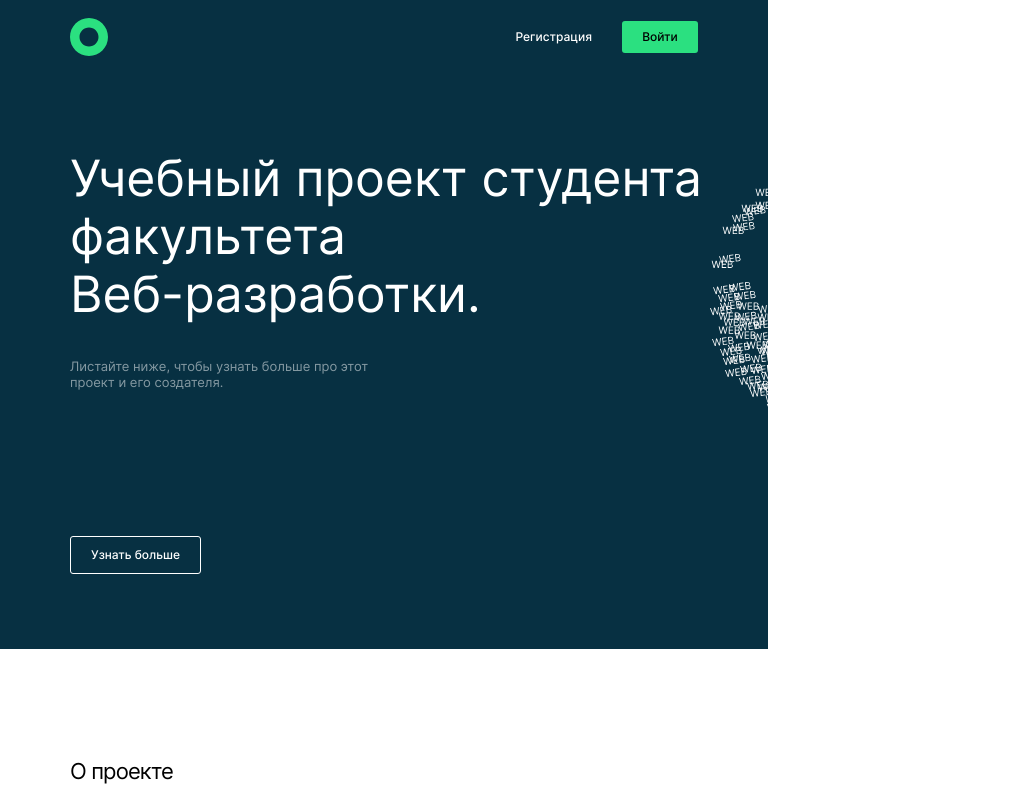
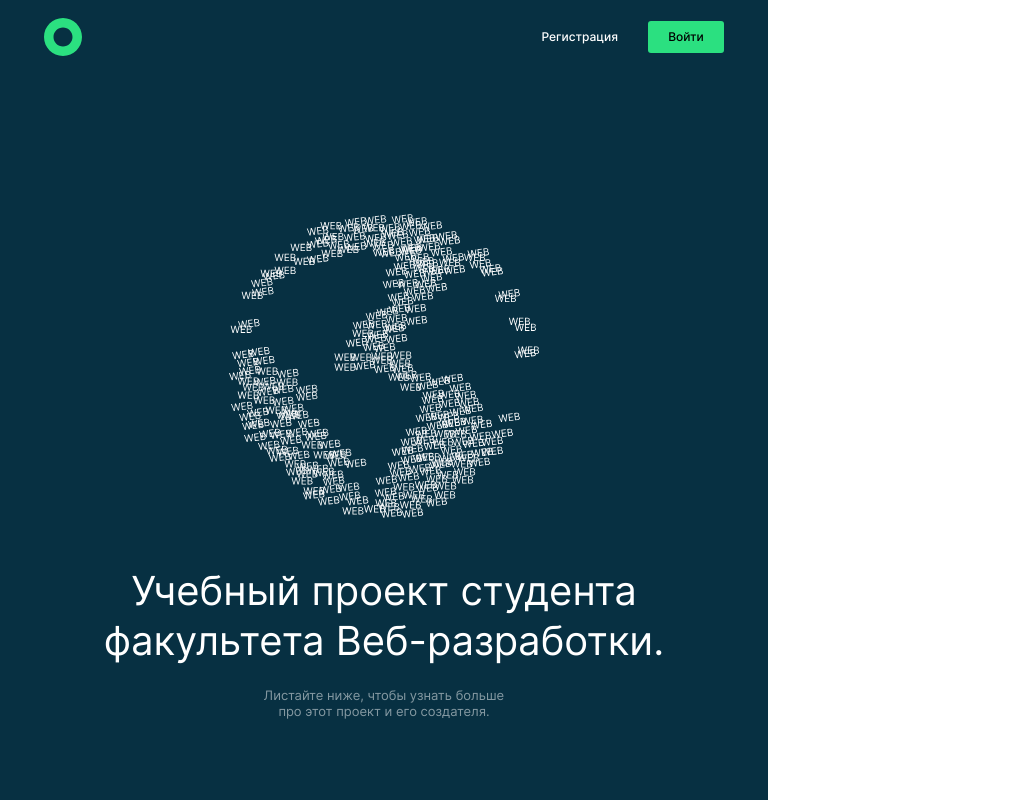
Before and after one commit to GrigoryGriko/movies-explorer-frontend, a React (Create React App) app: page / in a window 768 px wide. Shown: the top 800 px of the page, 1020 px wide, since content can reach past the window. Built offline with nearby package versions, Linux system fonts and the light colour scheme.

Commit message:
feat: адаптирована секция promo (768-1023px)

```diff
--- a/src/components/App/App.css
+++ b/src/components/App/App.css
@@ -27,3 +27,12 @@
 .link-hover:hover {
   opacity: .7;
 }
+
+@media screen and (min-width: 768px) and (max-width: 1023px) {
+  .wrapper {
+    width: calc(100% - 88px)
+  }
+}
+@media screen and (min-width: 320px) and (max-width: 767px) {
+
+}
--- a/src/components/Header/Header.css
+++ b/src/components/Header/Header.css
@@ -27,78 +27,6 @@
   justify-content: space-between;
   align-items: center;
 }
-.header__wrapper-menu {
-  margin-left: 44px;
-  display: flex;
-  width: 100%;
-  justify-content: flex-start;
-}
-.header__wrapper-menu_unlogged {
-  justify-content: flex-end;
-}
-.header__action-reigister {
-  margin: 0;
-  align-self: center;
-
-  font-family: 'Inter';
-  font-style: normal;
-  font-weight: 500;
-  font-size: 12px;
-  color: #fff;
-  text-decoration: none;
-}
-.header__action-login {
-  display: flex;
-  margin: 0;
-  margin-left: 30px;
-
-  justify-content: center;
-  align-items: center;
-
-  width: 76px;
-  height: 32px;
-
-  font-family: 'Inter';
-  font-style: normal;
-  font-weight: 500;
-  font-size: 12px;
-  color: #000;
-  text-decoration: none;
-
-  background-color: #2BE080;
-  border-radius: 3px;
-}
-
-.header__menu-link {
-  font-family: 'Inter';
-  font-weight: 400;
-  font-size: 13px;
-
-  color: #000000;
-  text-decoration: none;
-  margin-right: 16px;
-}
-.header__menu-link:last-child {
-  margin-right: 0;
-}
 .header__menu-link_bold {
   font-weight: 500;
 }
-
-.header__action-account {
-  display: flex;
-  align-items: center;
-  justify-content: center;
-  width: 100px;
-  height: 32px;
-
-  font-family: 'Inter';
-  font-weight: 500;
-  font-size: 14px;
-
-  color: #000000;
-  text-decoration: none;
-
-  background: #F9F9F9;
-  border-radius: 20px;
-}
--- a/src/components/Header/Header.js
+++ b/src/components/Header/Header.js
@@ -1,5 +1,7 @@
 import React from 'react';
 import { Link, useLocation } from 'react-router-dom';
+
+import NavTab from '../Main/NavTab/NavTab';
 
 function Header() {
   const location = useLocation();
@@ -9,24 +11,7 @@ function Header() {
       <div className="header__container-content wrapper">
         <Link to="/" className="logo"></Link>
 
-      {location.pathname !== '/' ? (
-        <>
-        <nav className="header__wrapper-menu">
-          <Link to="movies" className={`header__menu-link link-hover ${location.pathname === '/movies' ? 'header__menu-link_bold' : ''}`}>Фильмы</Link>
-
-          <Link to="saved-movies" className={`header__menu-link link-hover ${location.pathname === '/saved-movies' ? 'header__menu-link_bold' : ''}`}>Сохранённые фильмы</Link>
-        </nav>
-
-        <Link to="profile" className="header__action-account link-hover">Аккаунт</Link>
-        </>
-
-      ) : (
-        <nav className="header__wrapper-menu header__wrapper-menu_unlogged">
-          <Link to="signup" className="header__action-reigister link-hover">Регистрация</Link>
-
-          <Link to="signin" className="header__action-login link-hover">Войти</Link>
-        </nav>
-      )}
+        <NavTab/>
       </div>
     </header>
   )
--- a/src/components/Main/NavTab/NavTab.css
+++ b/src/components/Main/NavTab/NavTab.css
@@ -0,0 +1,72 @@
+.header__wrapper-menu {
+  margin-left: 44px;
+  display: flex;
+  width: 100%;
+  justify-content: flex-start;
+}
+.header__wrapper-menu_unlogged {
+  justify-content: flex-end;
+}
+.header__action-reigister {
+  margin: 0;
+  align-self: center;
+
+  font-family: 'Inter';
+  font-style: normal;
+  font-weight: 500;
+  font-size: 12px;
+  color: #fff;
+  text-decoration: none;
+}
+.header__action-login {
+  display: flex;
+  margin: 0;
+  margin-left: 30px;
+
+  justify-content: center;
+  align-items: center;
+
+  width: 76px;
+  height: 32px;
+
+  font-family: 'Inter';
+  font-style: normal;
+  font-weight: 500;
+  font-size: 12px;
+  color: #000;
+  text-decoration: none;
+
+  background-color: #2BE080;
+  border-radius: 3px;
+}
+
+.header__menu-link {
+  font-family: 'Inter';
+  font-weight: 400;
+  font-size: 13px;
+
+  color: #000;
+  text-decoration: none;
+  margin-right: 16px;
+}
+.header__menu-link:last-child {
+  margin-right: 0;
+}
+
+.header__action-account {
+  display: flex;
+  align-items: center;
+  justify-content: center;
+  width: 100px;
+  height: 32px;
+
+  font-family: 'Inter';
+  font-weight: 500;
+  font-size: 14px;
+
+  color: #000;
+  text-decoration: none;
+
+  background: #F9F9F9;
+  border-radius: 20px;
+}
--- a/src/components/Main/NavTab/NavTab.js
+++ b/src/components/Main/NavTab/NavTab.js
@@ -0,0 +1,31 @@
+import React from 'react';
+import { Link, useLocation } from 'react-router-dom';
+
+function NavTab() {
+  const location = useLocation();
+
+  return (
+    <>
+      {location.pathname !== '/' ? (
+        <>
+        <nav className="header__wrapper-menu">
+          <Link to="movies" className={`header__menu-link link-hover ${location.pathname === '/movies' ? 'header__menu-link_bold' : ''}`}>Фильмы</Link>
+
+          <Link to="saved-movies" className={`header__menu-link link-hover ${location.pathname === '/saved-movies' ? 'header__menu-link_bold' : ''}`}>Сохранённые фильмы</Link>
+        </nav>
+
+        <Link to="profile" className="header__action-account link-hover">Аккаунт</Link>
+        </>
+
+      ) : (
+        <nav className="header__wrapper-menu header__wrapper-menu_unlogged">
+          <Link to="signup" className="header__action-reigister link-hover">Регистрация</Link>
+
+          <Link to="signin" className="header__action-login link-hover">Войти</Link>
+        </nav>
+      )}
+    </>
+  )
+}
+
+export default NavTab;
--- a/src/components/Main/Promo/Promo.css
+++ b/src/components/Main/Promo/Promo.css
@@ -74,3 +74,40 @@
   background-size: auto;
   background-position: center;
 }
+
+@media screen and (min-width: 768px) and (max-width: 1023px) {
+  .promo {
+    padding-top: 140px;
+    padding-bottom: 76px;
+  }
+  .promo__wrapper {
+    max-height: 860px;
+    align-items: center;
+    flex-wrap: nowrap;
+  }
+  .promo__landing-logo {
+    order: -1;
+    align-self: center;
+  }
+  .promo__description {
+    margin-top: 48px;
+    width: 680px;
+    text-align: center;
+    font-size: 40px;
+    line-height: 50px;
+  }
+  .promo__text {
+    margin-top: 22px;
+    width: 260px;
+
+    font-size: 13px;
+    line-height: 15.73px;
+    text-align: center;
+  }
+  .promo__button-more {
+    margin-top: 92px;
+  }
+  .promo_display-br {
+    display: none;
+  }
+}
--- a/src/components/Main/Promo/Promo.js
+++ b/src/components/Main/Promo/Promo.js
@@ -5,7 +5,7 @@ function Promo() {
     <section className="promo section">
       <div class="promo__wrapper wrapper">
         <h1 className="promo__description">
-          Учебный проект студента факультета<br></br>
+          Учебный проект студента факультета <br className="promo_display-br"></br>
           Веб-разработки.
         </h1>
         <p className="promo__text">
--- a/src/index.css
+++ b/src/index.css
@@ -4,6 +4,7 @@
 @import url(./components/App/App.css);
 
 @import url(./components/Header/Header.css);
+@import url(./components/Main/NavTab/NavTab.css);
 
 @import url(./components/Main/Main.css);
 @import url(./components/Main/Promo/Promo.css);
```
